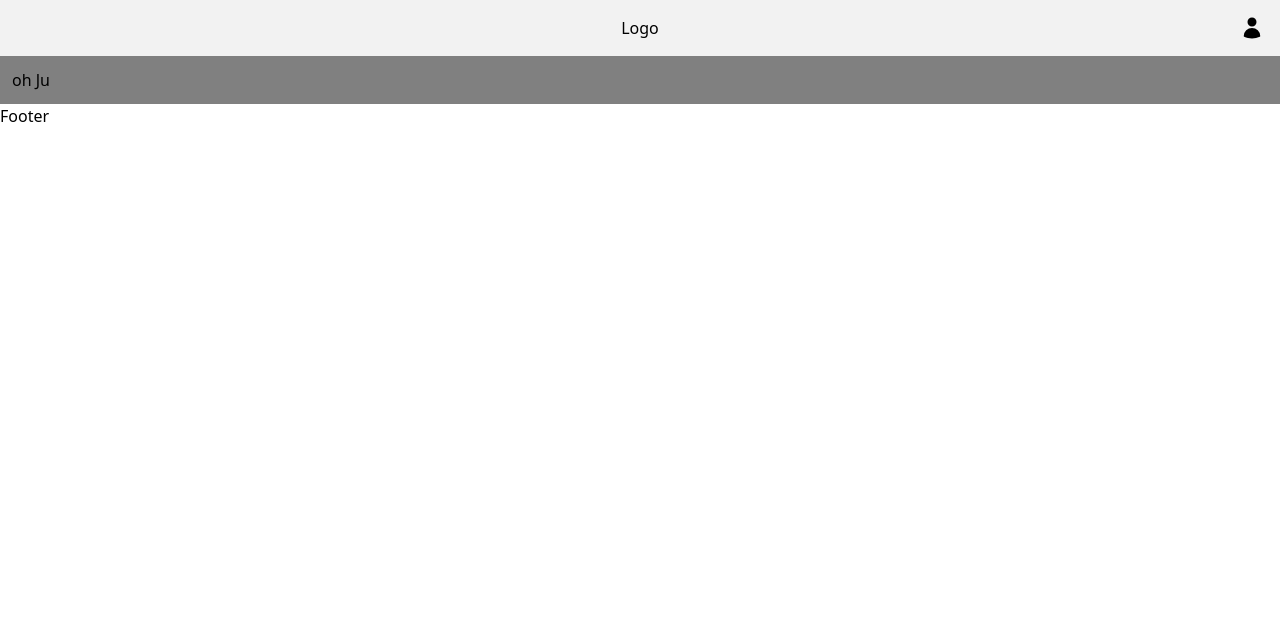
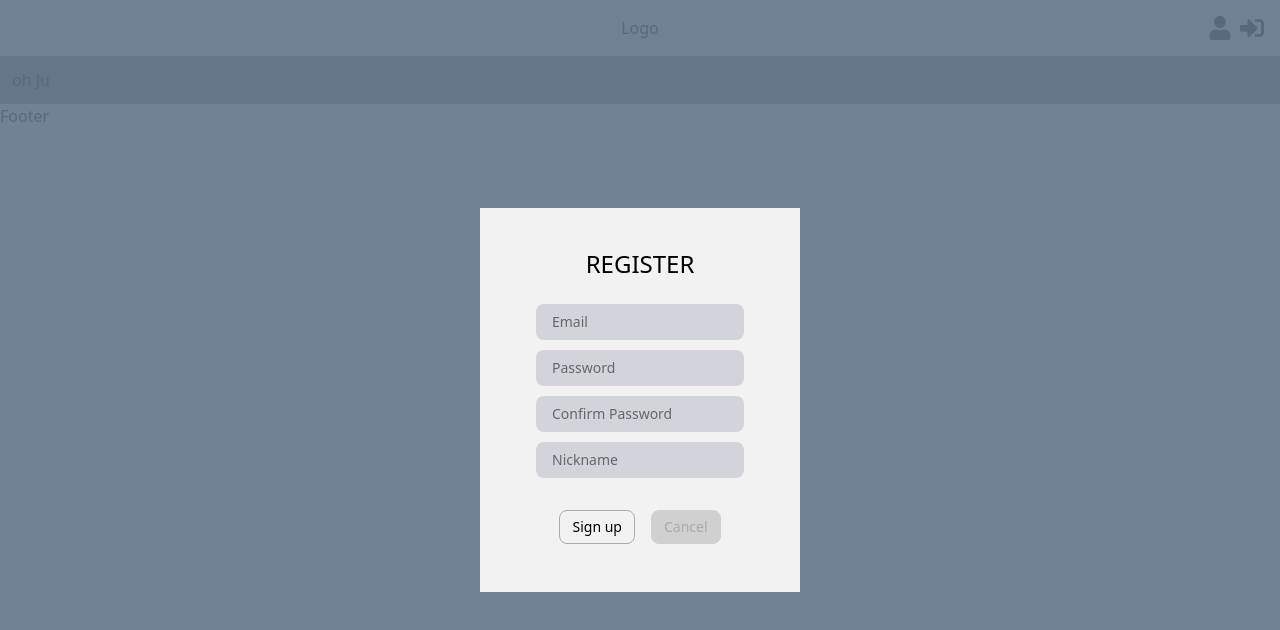
Before and after one commit to ehfdl/OHZU, a Next.js app: page / in a window 1280 px wide. Shown: the top 630 px of the page. Built offline with nearby package versions, Linux system fonts and the light colour scheme; no server answers.

Commit message:
✨ Feat : Login
- 로그인/회원가입 테스트 ui를 만들었습니다.
- (Firebase Auth) 회원가입 기능을 구현했습니다.

by @hwuinn

```diff
--- /dev/null
+++ b/components/JoinModal.tsx
@@ -0,0 +1,116 @@
+import React, { useState } from "react";
+import { createUserWithEmailAndPassword, updateProfile } from "firebase/auth";
+import { authService } from "@/firebase";
+import { doc, setDoc } from "firebase/firestore";
+
+// import axios from "axios";
+
+const JoinModal = () => {
+  // 이메일, 비밀번호, 비밀번호 확인, 닉네임
+  const [email, setEmail] = useState("");
+  const [password, setPassword] = useState("");
+  const [passwordConfirm, setPasswordConfirm] = useState("");
+  const [nickname, setNickname] = useState("");
+
+  // 이메일, 비밀번호, 닉네임 유효성 검사
+  const [isEmail, setIsEmail] = useState("");
+  const [isPassword, setIsPassword] = useState("");
+  const [isNickname, setIsNickname] = useState("");
+
+  // email, password 정규식
+  const emailRegEx =
+    /^[A-Za-z0-9]([-_.]?[A-Za-z0-9])*@[A-Za-z0-9]([-_.]?[A-Za-z0-9])*\.[A-Za-z]{2,3}$/;
+  const passwordRegEx = /^[A-Za-z0-9]{8,20}$/;
+
+  // const emailCheck = (email: any) => {
+  //   return emailRegEx.test(email);
+  // };
+
+  const uid = authService.currentUser?.uid;
+  const currentUser = authService.currentUser;
+  console.log("currentUser : ", currentUser);
+
+  console.log("email : ", email);
+  console.log("password : ", password);
+
+  const signUpForm = (e: any) => {
+    // e.preventDefault();
+    createUserWithEmailAndPassword(authService, email, password)
+      .then((userCredential) => {
+        // console.log("회원가입 성공 ! :", userCredential);
+        alert("회원가입 성공 !");
+      })
+      .catch((error) => {
+        console.log("error : ", error);
+      });
+  };
+
+  return (
+    <>
+      <div className="container w-screen h-screen fixed bg-slate-500 opacity-90"></div>
+      <div className="inner w-80 h-96 bg-[#f2f2f2] absolute top-1/2 left-1/2 transform -translate-x-1/2 -translate-y-1/2">
+        <div className="loginContainer flex-col text-center">
+          <h4 className="text-2xl mt-10 mb-6">REGISTER</h4>
+          <form className="formContainer" onClick={signUpForm}>
+            <div>
+              <input
+                onChange={(e) => {
+                  setEmail(e.target.value);
+                }}
+                type="text"
+                id="email"
+                placeholder="Email"
+                className="w-52 p-2 pl-4 mb-2.5 bg-gray-300 placeholder:text-[#666] text-sm rounded-lg duration-300 focus:scale-105"
+              />
+            </div>
+            <div>
+              <input
+                onChange={(e) => {
+                  setPassword(e.target.value);
+                }}
+                type="password"
+                id="password"
+                placeholder="Password"
+                className="w-52 p-2 pl-4 mb-2.5 bg-gray-300 placeholder:text-[#666] text-sm rounded-lg duration-300 focus:scale-105"
+              />
+            </div>
+            <div>
+              <input
+                onChange={(e) => {
+                  setPasswordConfirm(e.target.value);
+                }}
+                type="password"
+                id="pwCheck"
+                placeholder="Confirm Password"
+                className="w-52 p-2 pl-4 mb-2.5 bg-gray-300 placeholder:text-[#666] text-sm rounded-lg duration-300 focus:scale-105"
+              />
+            </div>
+            <div>
+              <input
+                onChange={(e) => {
+                  setNickname(e.target.value);
+                }}
+                type="text"
+                id="nickname"
+                placeholder="Nickname"
+                className="w-52 p-2 pl-4 mb-8 bg-gray-300 placeholder:text-[#666] text-sm rounded-lg duration-300 focus:scale-105"
+              />
+            </div>
+            <button
+              type="submit"
+              onClick={() => {}}
+              className="pt-1.5 pb-1.5 pl-3 pr-3 mr-4 border border-[#aaa] rounded-lg text-sm"
+            >
+              <div className="flex items-center">Sign up</div>
+            </button>
+            <button className="pt-1.5 pb-1.5 pl-3 pr-3 border border-[#d0d0d0] rounded-lg text-sm bg-[#d0d0d0] text-[#aaa]">
+              <div className="flex items-center">Cancel</div>
+            </button>
+          </form>
+        </div>
+      </div>
+    </>
+  );
+};
+
+export default JoinModal;
--- /dev/null
+++ b/components/LoginModal.tsx
@@ -0,0 +1,49 @@
+import React from "react";
+import { FcGoogle } from "react-icons/fc";
+
+const LoginModal = () => {
+  return (
+    <>
+      <div className="container w-screen h-screen fixed bg-slate-500 opacity-90"></div>
+      <div className="inner w-80 h-96 bg-[#f2f2f2] absolute top-1/2 left-1/2 transform -translate-x-1/2 -translate-y-1/2">
+        <div className="loginContainer flex-col text-center">
+          <h4 className="text-2xl mt-14 mb-6">LOGIN</h4>
+          <form className="formContainer">
+            <div>
+              <input
+                type="text"
+                id="email"
+                placeholder="Email"
+                className="w-52 p-2 pl-4 mb-2 bg-gray-300 placeholder:text-[#666] text-sm rounded-lg duration-300 focus:scale-105"
+              />
+            </div>
+            <div>
+              <input
+                type="password"
+                id="password"
+                placeholder="Password"
+                className="w-52 p-2 pl-4 mb-6 bg-gray-300 placeholder:text-[#666] text-sm rounded-lg duration-300 focus:scale-105"
+              />
+            </div>
+            <div className="buttonWrap mb-4">
+              <button className="pt-1.5 pb-1.5 pl-3 pr-3 mr-4 border border-[#aaa] rounded-lg text-sm">
+                Sign in
+              </button>
+              <button className="pt-1.5 pb-1.5 pl-3 pr-3 border border-[#aaa] rounded-lg text-sm">
+                Sign up
+              </button>
+            </div>
+            <button className="pt-1.5 pb-1.5 pl-3 pr-3 border border-[#aaa] rounded-lg text-sm">
+              <div className="flex items-center">
+                <FcGoogle className="w-6 h-6 mr-2" />
+                Google
+              </div>
+            </button>
+          </form>
+        </div>
+      </div>
+    </>
+  );
+};
+
+export default LoginModal;
--- a/components/header.tsx
+++ b/components/header.tsx
@@ -1,22 +1,13 @@
+import { FaUser, FaSignInAlt } from "react-icons/fa";
+
 const Header = () => {
   return (
     <div className="container flex justify-between  p-4 bg-[#f2f2f2]">
       <div className="emptyBox w-24 "></div>
       <div className="Logo">Logo</div>
       <div className="iconWrap w-24 flex justify-end">
-        <svg
-          fill="currentColor"
-          viewBox="0 0 24 24"
-          xmlns="http://www.w3.org/2000/svg"
-          aria-hidden="true"
-          className="w-6 h-6"
-        >
-          <path
-            clipRule="evenodd"
-            fillRule="evenodd"
-            d="M7.5 6a4.5 4.5 0 119 0 4.5 4.5 0 01-9 0zM3.751 20.105a8.25 8.25 0 0116.498 0 .75.75 0 01-.437.695A18.683 18.683 0 0112 22.5c-2.786 0-5.433-.608-7.812-1.7a.75.75 0 01-.437-.695z"
-          ></path>
-        </svg>
+        <FaUser className="w-6 h-6" />
+        <FaSignInAlt className="w-6 h-6 ml-2" />
       </div>
     </div>
   );
--- a/components/layout.tsx
+++ b/components/layout.tsx
@@ -1,9 +1,13 @@
-import Header from "./header";
-import Footer from "./footer";
+import Header from "./Header";
+import Footer from "./Footer";
+import LoginModal from "./LoginModal";
+import JoinModal from "./JoinModal";
 
 const Layout = ({ children }: { children: any }) => {
   return (
     <>
+      {/* <LoginModal /> */}
+      <JoinModal />
       <Header />
       {children}
       <Footer />
--- a/firebase.ts
+++ b/firebase.ts
@@ -2,9 +2,16 @@ import { initializeApp } from "firebase/app";
 import { getFirestore } from "firebase/firestore";
 import { getAuth } from "firebase/auth";
 import { getStorage } from "firebase/storage";
-import { FIREBASE_CONFIG } from "./config";
+// import { FIREBASE_CONFIG } from "./config";
 
-const firebaseConfig = FIREBASE_CONFIG;
+const firebaseConfig = {
+  apiKey: process.env.NEXT_PUBLIC_FIREBASE_APIKEY,
+  authDomain: process.env.NEXT_PUBLIC_FIREBASE_AUTHDOMAIN,
+  projectId: process.env.NEXT_PUBLIC_FIREBASE_PROJECTID,
+  storageBucket: process.env.NEXT_PUBLIC_FIREBASE_STORAGEBUCKET,
+  messagingSenderId: process.env.NEXT_PUBLIC_FIREBASE_MESSAGINGSENDERID,
+  appId: process.env.NEXT_PUBLIC_FIREBASE_APPID,
+};
 
 // Initialize Firebase
 export const app = initializeApp(firebaseConfig);
--- a/package.json
+++ b/package.json
@@ -13,6 +13,7 @@
     "@types/node": "18.11.19",
     "@types/react": "18.0.27",
     "@types/react-dom": "18.0.10",
+    "axios": "^1.3.2",
     "dotenv": "^16.0.3",
     "eslint": "8.33.0",
     "eslint-config-next": "13.1.6",
@@ -20,6 +21,7 @@
     "next": "13.1.6",
     "react": "18.2.0",
     "react-dom": "18.2.0",
+    "react-icons": "^4.7.1",
     "typescript": "4.9.5"
   },
   "devDependencies": {
--- a/pages/detail.tsx
+++ b/pages/detail.tsx
@@ -1,4 +1,4 @@
-import Layout from "@/components/layout";
+import Layout from "@/components/Layout";
 
 const Detail = () => {
   return (
--- a/pages/index.tsx
+++ b/pages/index.tsx
@@ -1,4 +1,4 @@
-import Layout from "@/components/layout";
+import Layout from "@/components/Layout";
 import Head from "next/head";
 
 const Home = () => {
```
Also changed, not shown: config/index.ts (deleted, +0 -8 lines), 1 other file (tests, documents, lock files or other folders).
